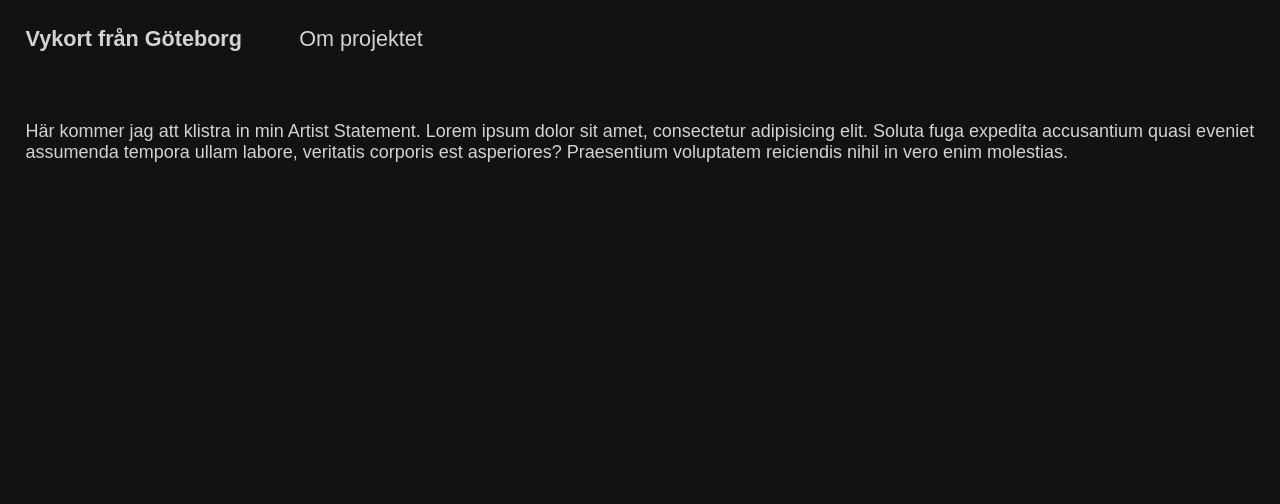
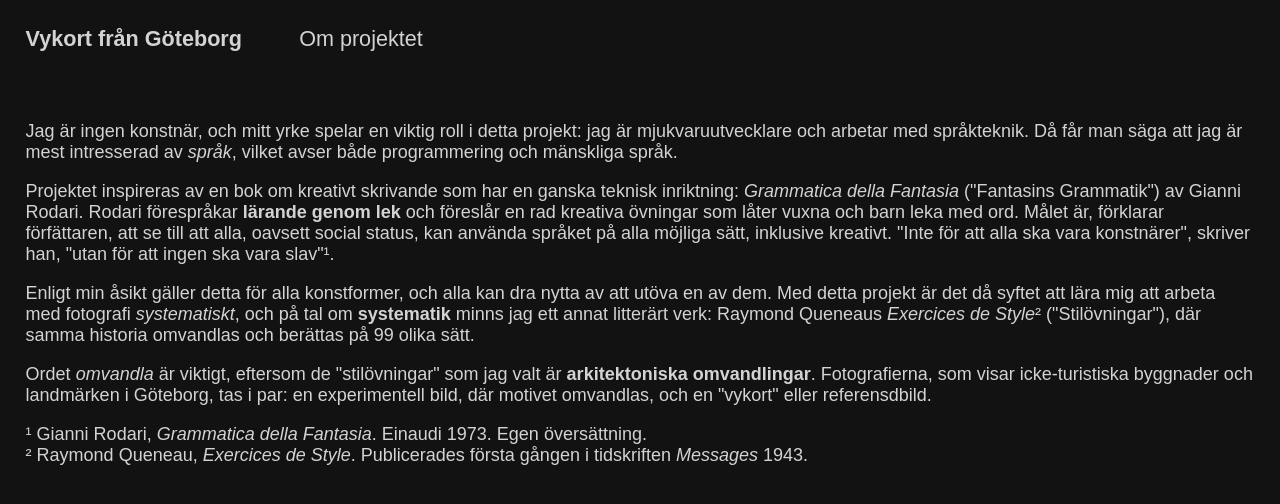
Before and after one commit to harisont/postcards-from-gothenburg, a website: page about.html in a window 1280 px wide. Drawn offline with Linux system fonts and the light colour scheme.

Commit message:
add html about

```diff
--- a/about.html
+++ b/about.html
@@ -24,7 +24,27 @@
 
         <div id="statement">
             <p>
-                Här kommer jag att klistra in min Artist Statement. Lorem ipsum dolor sit amet, consectetur adipisicing elit. Soluta fuga expedita accusantium quasi eveniet assumenda tempora ullam labore, veritatis corporis est asperiores? Praesentium voluptatem reiciendis nihil in vero enim molestias.
+                Jag är ingen konstnär, och mitt yrke spelar en viktig roll i detta projekt: jag är mjukvaruutvecklare och arbetar med språkteknik. Då får man säga att jag är mest intresserad av <i>språk</i>, vilket avser både programmering och mänskliga språk.
+            </p>
+
+            <p>
+                Projektet inspireras av en bok om kreativt skrivande som har en ganska teknisk inriktning: <i>Grammatica della Fantasia</i> ("Fantasins Grammatik") av Gianni Rodari. Rodari förespråkar <b>lärande genom lek</b> och föreslår en rad kreativa övningar som låter vuxna och barn leka med ord. Målet är, förklarar förfättaren, att se till att alla, oavsett social status, kan använda språket på alla möjliga sätt, inklusive kreativt. "Inte för att alla ska vara konstnärer", skriver han, "utan för att ingen ska vara slav"¹.
+            </p>
+
+            <p>
+                Enligt min åsikt gäller detta för alla konstformer, och alla kan dra nytta av att utöva en av dem. Med detta projekt är det då syftet att lära mig att arbeta med fotografi <i>systematiskt</i>, och på tal om <b>systematik</b> minns jag ett annat litterärt verk: Raymond Queneaus <i>Exercices de Style</i>² ("Stilövningar"), där samma historia omvandlas och berättas på 99 olika sätt.
+            </p>
+
+            <p>
+                Ordet <i>omvandla</i> är viktigt, eftersom de "stilövningar" som jag valt är <b>arkitektoniska omvandlingar</b>. Fotografierna, som visar icke-turistiska byggnader och landmärken i Göteborg, tas i par: en experimentell bild, där motivet omvandlas, och en "vykort" eller referensdbild.
+            </p>
+
+            <div id="references">
+                ¹ Gianni Rodari, <i>Grammatica della Fantasia</i>. Einaudi 1973. Egen översättning.
+                <br>
+                ² Raymond Queneau, <i>Exercices de Style</i>. Publicerades första gången i tidskriften <i>Messages</i> 1943.
+            </div>
+
             </p>
         </div>
     </body>
```
